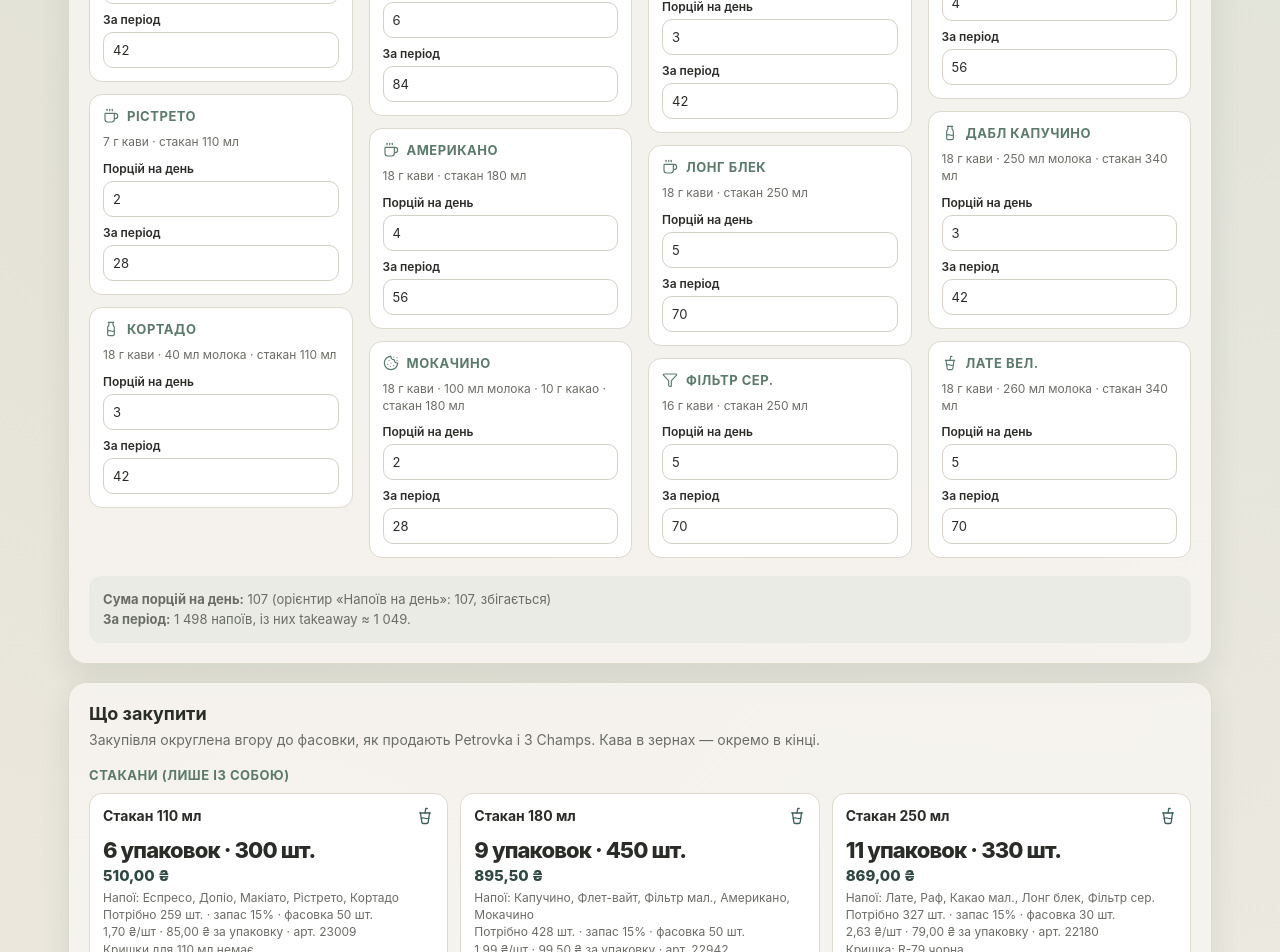
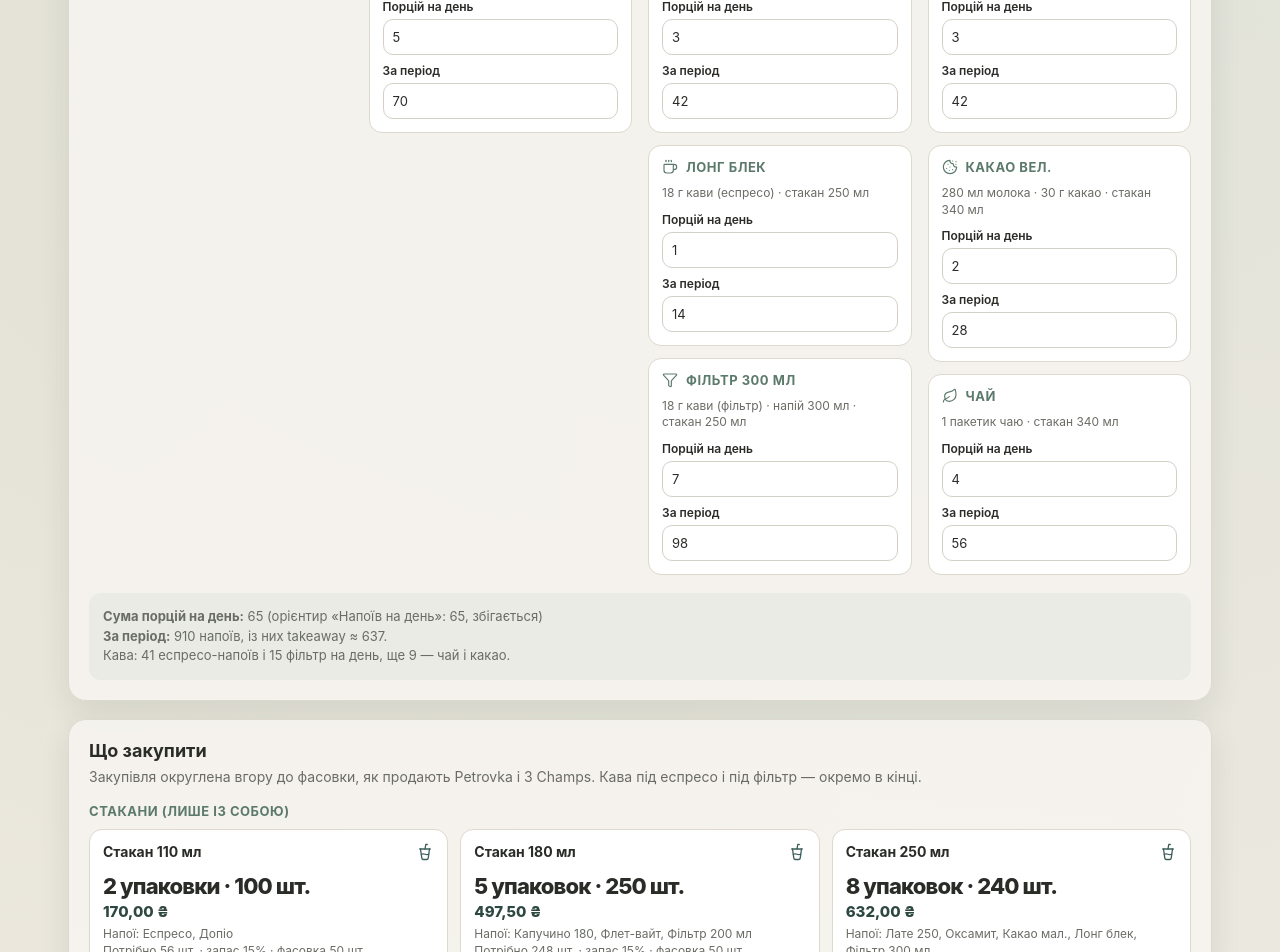
Before and after one commit to NatalinaMatioshko/coffee-shop-supplies, a React (Vite) app: page / in a window 1280 px wide. Shown: the part 960-1912 px from the top of the page. Built offline with nearby package versions, Linux system fonts and the light colour scheme.

Commit message:
Split the coffee order into espresso and filter from the Kyiv menu.
The old 34 kg floor overstated a two-week buy; quantities now follow recipes, a waste reserve, and 1 kg bags.

Co-authored-by: Cursor <cursoragent@cursor.com>

```diff
--- a/src/components/Controls.jsx
+++ b/src/components/Controls.jsx
@@ -62,7 +62,7 @@ export function Controls({
           value={cupsPerDay}
           onChange={(event) => onCupsPerDayChange(event.target.value)}
         />
-        <p className="hint">Орієнтир для перевірки меню</p>
+        <p className="hint">Київ: середній потік 50–70</p>
       </div>
     </section>
   );
--- a/src/components/FooterBar.jsx
+++ b/src/components/FooterBar.jsx
@@ -4,6 +4,7 @@ export function FooterBar() {
       <p>
         <strong>Порада:</strong> після першого тижня під реальні продажі скоригуйте порції.
         У залі керамічний посуд — тому стакани й кришки рахуються лише від частки «із собою».
+        Каву під еспресо і фільтр краще ротувати кожні 2–3 тижні, а не тримати великий запас.
       </p>
       <button type="button" onClick={() => window.print()}>
         Зберегти / Друк
--- a/src/components/Hero.jsx
+++ b/src/components/Hero.jsx
@@ -6,7 +6,7 @@ export function Hero({ days }) {
       <div>
         <h1>Розхідники на 2 тижні</h1>
         <p className="subtitle">
-          Вкажіть порції на день — калькулятор збере стакани, кришки, молоко й дрібницю. Кава в зернах рахується окремо в кінці.
+          Вкажіть порції на день — калькулятор збере стакани, кришки, молоко й дрібницю. Кава рахується окремо: скільки під еспресо і скільки під фільтр.
         </p>
       </div>
       <div className="badge">
--- a/src/components/MenuPanel.jsx
+++ b/src/components/MenuPanel.jsx
@@ -51,7 +51,7 @@ export function MenuPanel({ rows, cupsPerDay, data, onDailyChange }) {
     <article className="card menu-card">
       <h2>Меню напоїв</h2>
       <p className="intro">
-        Порції на день множаться на період. Напої згруповані за розміром стакана.
+        Порції на день множаться на період. Напої згруповані за розміром стакана. Кава в зернах — окремо під еспресо і під фільтр.
       </p>
       <div className="menu-groups">
         {groups.map((group) => (
@@ -72,6 +72,9 @@ export function MenuPanel({ rows, cupsPerDay, data, onDailyChange }) {
         <br />
         <strong>За період:</strong> {formatNumber(data.totalPeriod)} напоїв,
         {' '}із них takeaway ≈ {formatNumber(Math.round(data.totalPeriod * data.takeaway))}.
+        <br />
+        Кава: {formatNumber(data.espressoDaily)} еспресо-напоїв і {formatNumber(data.filterDaily)} фільтр на день,
+        {' '}ще {formatNumber(data.otherDaily)} — чай і какао.
       </div>
     </article>
   );
--- a/src/components/ResultsPanel.jsx
+++ b/src/components/ResultsPanel.jsx
@@ -1,6 +1,7 @@
+import { KYIV_FORECAST } from '../data/constants.js';
 import { CHAMPS_URL, PETROVKA_URL } from '../data/supplies.js';
-import { buildCoffeeItem, buildExtraItems, buildResultGroups, buildWishlistItems } from '../utils/calc.js';
-import { formatMoney } from '../utils/format.js';
+import { buildCoffeeItems, buildExtraItems, buildResultGroups, buildWishlistItems } from '../utils/calc.js';
+import { formatMoney, formatNumber, plural } from '../utils/format.js';
 import { Icon } from './Icon.jsx';
 
 function ResultItem({ item }) {
@@ -30,7 +31,7 @@ export function ResultsPanel({ data }) {
   return (
     <article className="card results-card">
       <h2>Що закупити</h2>
-      <p className="intro">Закупівля округлена вгору до фасовки, як продають Petrovka і 3 Champs. Кава в зернах — окремо в кінці.</p>
+      <p className="intro">Закупівля округлена вгору до фасовки, як продають Petrovka і 3 Champs. Кава під еспресо і під фільтр — окремо в кінці.</p>
       <div>
         {groups.map((group) => (
           <section className="group" key={group.title}>
@@ -103,25 +104,44 @@ export function ExtraExpensesPanel({ data }) {
 }
 
 export function CoffeePanel({ data }) {
-  const item = buildCoffeeItem(data);
-
-  if (!item) return null;
+  const items = buildCoffeeItems(data);
+  const coffeeKg = (data.coffeeEspresso.buy + data.coffeeFilter.buy) / 1000;
 
   return (
     <article className="card extra-card coffee-card">
       <h2>Кава в зернах</h2>
       <p className="intro">
-        Окремо від розхідників. Пакети по 1 кг, мінімум 2 кг, як продає 3 Champs.
+        Окремо під еспресо і під фільтр. Кількість з меню, плюс запас, плюс округлення до 1 кг
+        (мінімум 2 кг на тип). Прогноз чашок — для спешалті-кав’ярні в Києві.
       </p>
+      <div className="forecast-grid">
+        {KYIV_FORECAST.map((item) => (
+          <div className="forecast-item" key={item.id}>
+            <strong>{item.label}: {item.cups}</strong>
+            <span>{item.note}</span>
+          </div>
+        ))}
+      </div>
+      <p className="forecast-note">
+        Це меню: <strong>{formatNumber(data.totalDaily)} {plural(data.totalDaily, 'чашка', 'чашки', 'чашок')}/день</strong>
+        {' '}({formatNumber(data.espressoDaily)} {plural(data.espressoDaily, 'еспресо-напій', 'еспресо-напої', 'еспресо-напоїв')}, {formatNumber(data.filterDaily)} фільтр, {formatNumber(data.otherDaily)} без кави)
+        — у середньому діапазоні 50–70. З запасом 20% зручний орієнтир замовлення: 10 кг еспресо + 5 кг фільтр.
+      </p>
+      {items.length ? (
         <section className="group">
           <div className="items coffee-items">
-          <ResultItem item={item} />
+            {items.map((item) => (
+              <ResultItem key={item.title} item={item} />
+            ))}
           </div>
           {data.coffeeCost > 0 ? (
             <div className="price-total coffee-total">
               <div>
                 <strong>Сума за каву в зернах</strong>
-              <p>{item.detail[0]}</p>
+                <p>
+                  Замовити {formatNumber(coffeeKg)} кг: {formatNumber(data.coffeeEspresso.packs)} кг еспресо
+                  {' '}і {formatNumber(data.coffeeFilter.packs)} кг фільтр
+                </p>
                 <a href={CHAMPS_URL} target="_blank" rel="noreferrer">
                   Відкрити 3champsroastery.com.ua
                 </a>
@@ -139,6 +159,7 @@ export function CoffeePanel({ data }) {
             </div>
           ) : null}
         </section>
+      ) : null}
     </article>
   );
 }
--- a/src/data/constants.js
+++ b/src/data/constants.js
@@ -80,8 +80,14 @@ export const TAKEAWAY_OPTIONS = [
   { value: 1, label: '100%' },
 ];
 
+export const KYIV_FORECAST = [
+  { id: 'min', label: 'Мінімум', cups: '30–40', note: 'Нове місце, будні' },
+  { id: 'mid', label: 'Середній', cups: '50–70', note: 'Стабільний потік' },
+  { id: 'max', label: 'Максимум', cups: '80–100', note: 'Вихідні, пік сезону' },
+];
+
 function drink(item) {
-  return {
+  const base = {
     hot: true,
     coffeeG: 0,
     milkMl: 0,
@@ -91,32 +97,31 @@ function drink(item) {
     lidId: CUP_CATALOG[item.cupSize]?.lidId ?? null,
     ...item,
   };
+  return {
+    ...base,
+    coffeeKind: item.coffeeKind ?? (base.coffeeG ? 'espresso' : null),
+  };
 }
 
 export const MENU_ITEMS = [
-  drink({ id: 'espresso', name: 'Еспресо', icon: 'coffee', cupSize: 110, coffeeG: 9, daily: 10 }),
-  drink({ id: 'doppio', name: 'Допіо', icon: 'coffee', cupSize: 110, coffeeG: 18, daily: 5 }),
-  drink({ id: 'macchiato', name: 'Макіато', icon: 'milk', cupSize: 110, coffeeG: 9, milkMl: 20, daily: 3 }),
-  drink({ id: 'ristretto', name: 'Рістрето', icon: 'coffee', cupSize: 110, coffeeG: 7, daily: 2 }),
-  drink({ id: 'cortado', name: 'Кортадо', icon: 'milk', cupSize: 110, coffeeG: 18, milkMl: 40, daily: 3 }),
+  drink({ id: 'espresso', name: 'Еспресо', icon: 'coffee', cupSize: 110, coffeeG: 9, daily: 3 }),
+  drink({ id: 'doppio', name: 'Допіо', icon: 'coffee', cupSize: 110, coffeeG: 18, daily: 2 }),
 
-  drink({ id: 'cappuccino', name: 'Капучино', icon: 'milk', cupSize: 180, coffeeG: 18, milkMl: 120, daily: 18 }),
-  drink({ id: 'flatwhite', name: 'Флет-вайт', icon: 'milk', cupSize: 180, coffeeG: 18, milkMl: 110, daily: 8 }),
-  drink({ id: 'filterSmall', name: 'Фільтр мал.', icon: 'funnel', cupSize: 180, coffeeG: 12, daily: 6 }),
-  drink({ id: 'americano', name: 'Американо', icon: 'coffee', cupSize: 180, coffeeG: 18, daily: 4 }),
-  drink({ id: 'moka', name: 'Мокачино', icon: 'cookie', cupSize: 180, coffeeG: 18, cocoaG: 10, milkMl: 100, daily: 2 }),
+  drink({ id: 'cappuccino', name: 'Капучино 180', icon: 'milk', cupSize: 180, coffeeG: 9, milkMl: 120, daily: 12 }),
+  drink({ id: 'flatwhite', name: 'Флет-вайт', icon: 'milk', cupSize: 180, coffeeG: 18, milkMl: 110, daily: 5 }),
+  drink({ id: 'filterSmall', name: 'Фільтр 200 мл', icon: 'funnel', cupSize: 180, servingMl: 200, coffeeG: 12, coffeeKind: 'filter', daily: 5 }),
 
-  drink({ id: 'latte', name: 'Лате', icon: 'cupSoda', cupSize: 250, coffeeG: 18, milkMl: 180, daily: 12 }),
-  drink({ id: 'raf', name: 'Раф', icon: 'milk', cupSize: 250, coffeeG: 18, milkMl: 180, daily: 4 }),
+  drink({ id: 'latte', name: 'Лате 250', icon: 'cupSoda', cupSize: 250, coffeeG: 9, milkMl: 180, daily: 3 }),
+  drink({ id: 'oxamyt', name: 'Оксамит', icon: 'milk', cupSize: 250, coffeeG: 9, milkMl: 180, daily: 5 }),
   drink({ id: 'cocoaSmall', name: 'Какао мал.', icon: 'cookie', cupSize: 250, cocoaG: 20, milkMl: 200, daily: 3 }),
-  drink({ id: 'longBlack', name: 'Лонг блек', icon: 'coffee', cupSize: 250, coffeeG: 18, daily: 5 }),
-  drink({ id: 'filterMedium', name: 'Фільтр сер.', icon: 'funnel', cupSize: 250, coffeeG: 16, daily: 5 }),
+  drink({ id: 'longBlack', name: 'Лонг блек', icon: 'coffee', cupSize: 250, coffeeG: 18, daily: 1 }),
+  drink({ id: 'filterMedium', name: 'Фільтр 300 мл', icon: 'funnel', cupSize: 250, servingMl: 300, coffeeG: 18, coffeeKind: 'filter', daily: 7 }),
 
+  drink({ id: 'cappuccinoLarge', name: 'Капучино 340', icon: 'milk', cupSize: 340, coffeeG: 18, milkMl: 250, daily: 8 }),
+  drink({ id: 'latteLarge', name: 'Лате 400', icon: 'cupSoda', cupSize: 340, servingMl: 400, coffeeG: 18, milkMl: 300, daily: 2 }),
+  drink({ id: 'filterLarge', name: 'Фільтр 400 мл', icon: 'funnel', cupSize: 340, servingMl: 400, coffeeG: 24, coffeeKind: 'filter', daily: 3 }),
   drink({ id: 'cocoaLarge', name: 'Какао вел.', icon: 'cookie', cupSize: 340, cocoaG: 30, milkMl: 280, daily: 2 }),
-  drink({ id: 'filterLarge', name: 'Фільтр вел.', icon: 'funnel', cupSize: 340, coffeeG: 20, daily: 3 }),
   drink({ id: 'tea', name: 'Чай', icon: 'leaf', cupSize: 340, teaBags: 1, daily: 4 }),
-  drink({ id: 'doubleCappuccino', name: 'Дабл капучино', icon: 'milk', cupSize: 340, coffeeG: 18, milkMl: 250, daily: 3 }),
-  drink({ id: 'latteLarge', name: 'Лате вел.', icon: 'cupSoda', cupSize: 340, coffeeG: 18, milkMl: 260, daily: 5 }),
 ];
 
 export const DEFAULT_CUPS_PER_DAY = MENU_ITEMS.reduce((sum, item) => sum + item.daily, 0);
--- a/src/data/supplies.js
+++ b/src/data/supplies.js
@@ -34,18 +34,26 @@ export const EXTRA_USAGE = {
 };
 
 export const CHAMPS = {
-  coffeeKgPer14Days: 34,
-  coffeeKgRange: '33–35 кг',
   matchaGPer14Days: 230,
   matchaGRange: '180–280 г',
-  coffee: {
-    title: 'Кава 3 Champs, зерно 1 кг',
+  espressoCoffee: {
+    title: 'Кава під еспресо 3 Champs, зерно 1 кг',
     pack: 1000,
     packPrice: 1050,
     unitPrice: 1.05,
     sku: 'Kenya 20 espresso',
     url: 'https://3champsroastery.com.ua/shop/keniya-20-espreso/',
-    note: 'Опт від 2 кг, орієнтир 1 кг еспресо',
+    note: 'Опт від 2 кг · бленд або 2–3 лоти',
+    minPacks: 2,
+  },
+  filterCoffee: {
+    title: 'Кава під фільтр 3 Champs, зерно 1 кг',
+    pack: 1000,
+    packPrice: 1420,
+    unitPrice: 1.42,
+    sku: 'Kenya 20 filter',
+    url: 'https://3champsroastery.com.ua/shop/keniya-20-filtr/',
+    note: 'Опт від 2 кг · світлі лоти, орієнтир 1 кг',
     minPacks: 2,
   },
   matcha: {
--- a/src/index.css
+++ b/src/index.css
@@ -89,7 +89,12 @@ h2 { font-size: 18px; margin: 0 0 6px; }
 .price-total .amount { margin: 0; color: #fff; font-size: 26px; }
 .extra-card { margin-top: 18px; }
 .extra-card .items { grid-template-columns: repeat(3, 1fr); }
-.coffee-card .coffee-items { grid-template-columns: 1fr; max-width: 420px; }
+.coffee-card .coffee-items { grid-template-columns: 1fr 1fr; }
+.forecast-grid { display: grid; grid-template-columns: repeat(3, 1fr); gap: 10px; margin: 0 0 12px; }
+.forecast-item { background: #e9ebe4; border-radius: 12px; padding: 12px 14px; }
+.forecast-item strong { display: block; font-size: 14px; }
+.forecast-item span { display: block; color: var(--muted); font-size: 12px; margin-top: 4px; }
+.forecast-note { color: var(--muted); font-size: 13px; line-height: 1.5; margin: 0 0 16px; }
 .price-total.extra-total { background: var(--teal); }
 .price-total.coffee-total { background: var(--stone); }
 .price-total.combined-total { background: var(--pine); }
@@ -108,11 +113,12 @@ button:hover { filter: brightness(1.08); }
   .menu-card .menu-row { grid-template-columns: 1fr 1fr; }
   .results-card .items,
   .extra-card .items { grid-template-columns: repeat(2, 1fr); }
+  .forecast-grid { grid-template-columns: 1fr 1fr 1fr; }
 }
 
 @media (max-width: 560px) {
   .wrap { padding: 24px 12px 36px; }
-  .control-panel, .menu-groups, .menu-grid, .items { grid-template-columns: 1fr; }
+  .control-panel, .menu-groups, .menu-grid, .items, .forecast-grid { grid-template-columns: 1fr; }
   .menu-card .menu-row { grid-template-columns: 1fr 1fr; }
   .card { padding: 16px; }
   .price-total { flex-direction: column; align-items: flex-start; }
--- a/src/utils/calc.js
+++ b/src/utils/calc.js
@@ -67,7 +67,8 @@ function supplyCard(item, extraDetail = []) {
 export function compute(rows, { days, reserve, takeaway }) {
   const cups = {};
   const lids = {};
-  let coffeeFromMenuG = 0;
+  let espressoFromMenuG = 0;
+  let filterFromMenuG = 0;
   let milkMl = 0;
   let teaCups = 0;
   let napkins = 0;
@@ -81,7 +82,11 @@ export function compute(rows, { days, reserve, takeaway }) {
   rows.forEach((row) => {
     const takeawayQty = row.total * takeaway;
     takeawayDrinks += takeawayQty;
-    coffeeFromMenuG += (row.coffeeG || 0) * row.total;
+    if (row.coffeeKind === 'filter') {
+      filterFromMenuG += (row.coffeeG || 0) * row.total;
+    } else if (row.coffeeKind === 'espresso') {
+      espressoFromMenuG += (row.coffeeG || 0) * row.total;
+    }
     milkMl += (row.milkMl || 0) * row.total;
     teaCups += (row.teaBags || 0) * row.total;
     napkins += row.total * USAGE.napkinPerDrink;
@@ -154,9 +159,18 @@ export function compute(rows, { days, reserve, takeaway }) {
     })
     .sort((a, b) => (a.diameter ?? 0) - (b.diameter ?? 0));
 
-  const coffeeMenuKg = add(coffeeFromMenuG) / 1000;
-  const coffeePlanKg = CHAMPS.coffeeKgPer14Days * scale14;
-  const coffee = priced(Math.max(coffeeMenuKg, coffeePlanKg) * 1000, CHAMPS.coffee);
+  const espressoDaily = rows.reduce((sum, row) => (
+    sum + (row.coffeeKind === 'espresso' ? row.daily : 0)
+  ), 0);
+  const filterDaily = rows.reduce((sum, row) => (
+    sum + (row.coffeeKind === 'filter' ? row.daily : 0)
+  ), 0);
+  const otherDaily = totalDaily - espressoDaily - filterDaily;
+
+  const espressoMenuKg = add(espressoFromMenuG) / 1000;
+  const filterMenuKg = add(filterFromMenuG) / 1000;
+  const coffeeEspresso = priced(espressoMenuKg * 1000, CHAMPS.espressoCoffee);
+  const coffeeFilter = priced(filterMenuKg * 1000, CHAMPS.filterCoffee);
 
   const matcha = priced(CHAMPS.matchaGPer14Days * scale14, CHAMPS.matcha);
   const teaNeeded = add(teaCups * USAGE.teaGPerCup);
@@ -195,7 +209,7 @@ export function compute(rows, { days, reserve, takeaway }) {
 
   const cupsCost = pricedCups.reduce((sum, cup) => sum + cup.cost, 0);
   const lidsCost = pricedLids.reduce((sum, lid) => sum + lid.cost, 0);
-  const coffeeCost = coffee.cost;
+  const coffeeCost = coffeeEspresso.cost + coffeeFilter.cost;
   const champsCost = matcha.cost
     + teas.reduce((sum, item) => sum + item.cost, 0)
     + milkCleaner.cost
@@ -248,8 +262,15 @@ export function compute(rows, { days, reserve, takeaway }) {
     cupsCost,
     lids: pricedLids,
     lidsCost,
-    coffee,
-    coffeeMenuKg,
+    coffeeEspresso,
+    coffeeFilter,
+    espressoFromMenuG,
+    filterFromMenuG,
+    espressoMenuKg,
+    filterMenuKg,
+    espressoDaily,
+    filterDaily,
+    otherDaily,
     matcha,
     teas,
     milkCleaner,
@@ -621,16 +642,28 @@ export function buildExtraItems(data) {
   ].filter(Boolean);
 }
 
-export function buildCoffeeItem(data) {
-  return supplyCard({
-    ...data.coffee,
-    icon: 'bean',
-    amount: `${formatNumber(data.coffee.packs)} кг`,
-  }, [
-    `Орієнтир закладу: ${CHAMPS.coffeeKgRange} / 14 днів · пакети по 1 кг, опт від 2 кг`,
-    `З меню ≈ ${formatOne(data.coffeeMenuKg)} кг · потрібно ${formatOne(data.coffee.needed / 1000)} кг`,
-    `${formatMoney(data.coffee.packPrice)} / кг · ${CHAMPS.coffee.note}`,
-  ]);
+export function buildCoffeeItems(data) {
+  const reservePct = Math.round(data.reserve * 100);
+  return [
+    supplyCard({
+      ...data.coffeeEspresso,
+      icon: 'bean',
+      amount: `${formatOne(data.coffeeEspresso.buy / 1000)} кг`,
+    }, [
+      'Капучино, лате, флет-вайт, оксамит, еспресо, допіо, лонг блек',
+      `${formatNumber(data.espressoDaily)} ${plural(data.espressoDaily, 'чашка', 'чашки', 'чашок')}/день · з меню ${formatOne(data.espressoFromMenuG / 1000)} кг · запас ${reservePct}% ≈ ${formatOne(data.espressoMenuKg)} кг`,
+      `${formatMoney(data.coffeeEspresso.packPrice)} / кг · ${CHAMPS.espressoCoffee.note}`,
+    ]),
+    supplyCard({
+      ...data.coffeeFilter,
+      icon: 'funnel',
+      amount: `${formatOne(data.coffeeFilter.buy / 1000)} кг`,
+    }, [
+      'Фільтр 200 / 300 / 400 мл',
+      `${formatNumber(data.filterDaily)} ${plural(data.filterDaily, 'чашка', 'чашки', 'чашок')}/день · з меню ${formatOne(data.filterFromMenuG / 1000)} кг · запас ${reservePct}% ≈ ${formatOne(data.filterMenuKg)} кг`,
+      `${formatMoney(data.coffeeFilter.packPrice)} / кг · ${CHAMPS.filterCoffee.note}`,
+    ]),
+  ].filter(Boolean);
 }
 
 export function buildWishlistItems(data) {
--- a/src/utils/format.js
+++ b/src/utils/format.js
@@ -37,12 +37,19 @@ export function formatPackBuy(
 
 export function recipeLine(item) {
   const parts = [];
-  if (item.coffeeG) parts.push(`${item.coffeeG} г кави`);
+  if (item.coffeeG) {
+    const kind = item.coffeeKind === 'filter' ? 'фільтр' : 'еспресо';
+    parts.push(`${item.coffeeG} г кави (${kind})`);
+  }
   if (item.milkMl) parts.push(`${item.milkMl} мл молока`);
   if (item.matchaG) parts.push(`${item.matchaG} г матчі`);
   if (item.cocoaG) parts.push(`${item.cocoaG} г какао`);
   if (item.teaBags) parts.push(`${item.teaBags} пакетик чаю`);
-  parts.push(`стакан ${item.cupSize} мл`);
+  if (item.servingMl && item.servingMl !== item.cupSize) {
+    parts.push(`напій ${item.servingMl} мл · стакан ${item.cupSize} мл`);
+  } else {
+    parts.push(`стакан ${item.cupSize} мл`);
+  }
   return parts.join(' · ');
 }
 
```
Also changed, not shown: 1 other file (tests, documents, lock files or other folders). Lines whose indentation alone changed are shown as unchanged.
